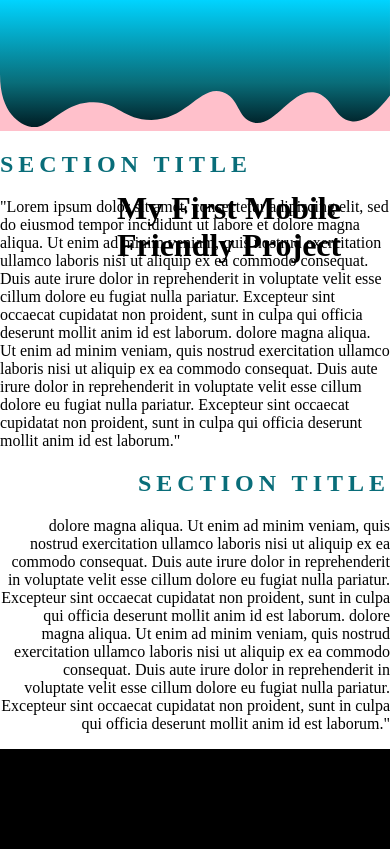
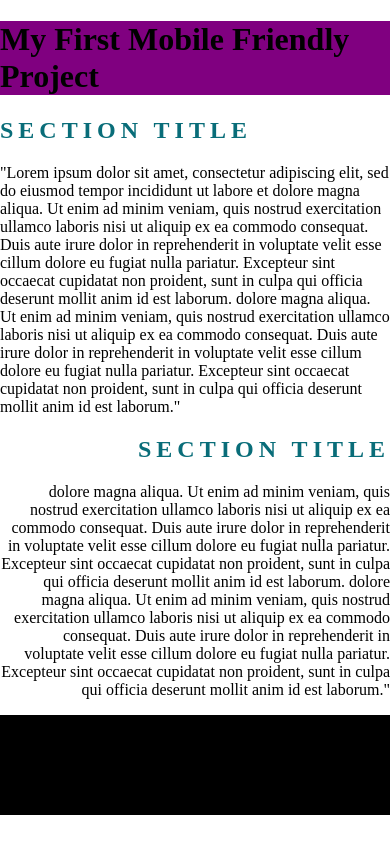
Before and after one commit to jennah619/mobile-friendly-practice, a plain HTML site: page index.html in a window 390 px wide. Drawn offline with Linux system fonts and the light colour scheme.

Commit message:
updated branch with @media

```diff
--- a/index.html
+++ b/index.html
@@ -11,7 +11,7 @@
 
 <body>
     <header>
-        <svg id="Layer_1" data-name="Layer 1" xmlns="http://www.w3.org/2000/svg" viewBox="0 0 1366 445.8">
+        <!-- <svg id="Layer_1" data-name="Layer 1" xmlns="http://www.w3.org/2000/svg" viewBox="0 0 1366 445.8">
             <defs>
                 <style>
                     .cls-1 {
@@ -26,7 +26,8 @@
             </defs>
             <path class="cls-1"
                 d="M1366,334.59c-35.76,47.13-85.07,97-135.44,90-59.88-8.29-66.63-89.32-127.49-100.5-82.78-15.2-137.89,122.32-216,105-55.81-12.38-48.17-87.13-108-106.5-78.31-25.35-125.07,98-249,97.5-103.49-.42-121.3-69.87-217.49-61.5-107.29,9.34-142.49,100.74-207,85.5C72.27,436.21,0,399.09,0,261.1V0H1366Z" />
-        </svg>
+        </svg> -->
+
         <h1>My First Mobile Friendly Project</h1>
     </header>
     <div class="wrapper">
--- a/style.css
+++ b/style.css
@@ -4,10 +4,17 @@ body{
 
 }
 
+header{
+    color: rgba(red, green, blue, alpha)
+}
+
+
 h1{
-    position:absolute;
+    /* position:absolute;
     top: 20%;
-    left: 30%;
+    left: 30%; */
+
+
 
 }
 
@@ -39,7 +46,21 @@ footer p{
 }
 
 @media (max-width: 480px) {
-    header {
-     background-color: pink;
+        header{
+            background-color: pink;}
 
     }
+
+@media (max-width: 768px) {
+        header{
+        background-color: green;
+        }
+
+}
+
+@media (max-width: 1024px){
+        header{
+        background-color: purple;
+        }
+
+    }
```
